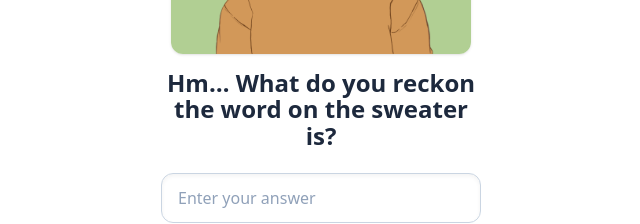
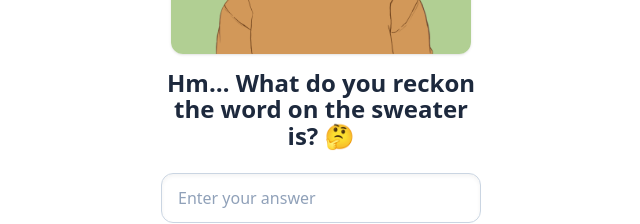
Before and after one commit to vzunguyen/birthday-boy, a React (Vite) app: page / in a window 1280 px wide. Shown: the part 415-639 px from the top of the page, without its empty margins (319-959 px from the left). Built offline with nearby package versions, Linux system fonts and the light colour scheme.

Commit message:
Add my cute Little Icon

```diff
--- a/src/components/Authenticator.jsx
+++ b/src/components/Authenticator.jsx
@@ -45,7 +45,7 @@ export function Authenticator() {
 
           {/* Prompt */}
           <h2 className="text-center text-xl sm:text-2xl font-semibold text-slate-800 dark:text-slate-50">
-            Hm… What do you reckon the word on the sweater is?
+            Hm… What do you reckon the word on the sweater is? 🤔
           </h2>
 
           {/* Form */}
```
